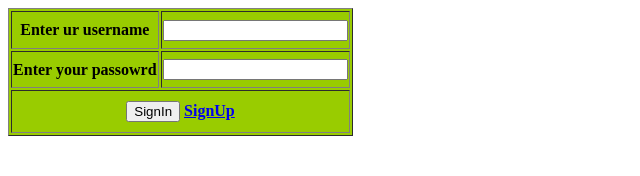
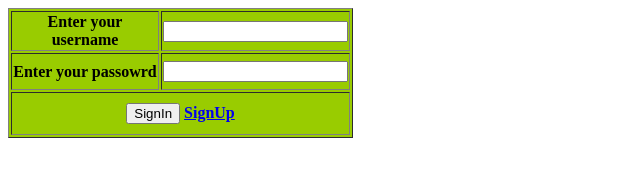
Before and after one commit to nileshkardile831/incedo-repo, a plain HTML site: page index.html in a window 1280 px wide. Shown: the whole page, without its empty margins (0-640 px from the left). Drawn offline with Linux system fonts and the light colour scheme.

Commit message:
Update index.html

```diff
--- a/index.html
+++ b/index.html
@@ -16,7 +16,7 @@
 
 <tr>
 
-<th height="34">Enter ur username</th>
+<th height="34">Enter your username</th>
 
 <td><input type="email"/></td>
 
```
